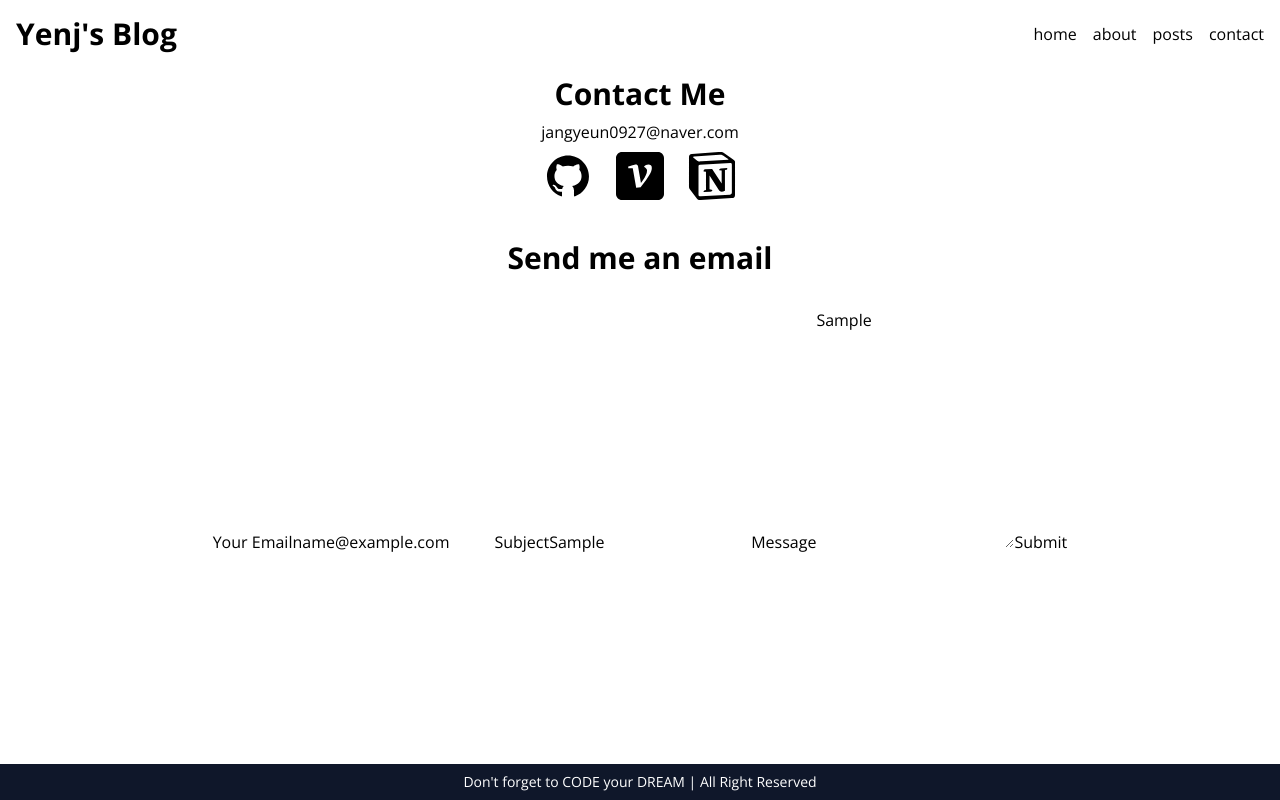
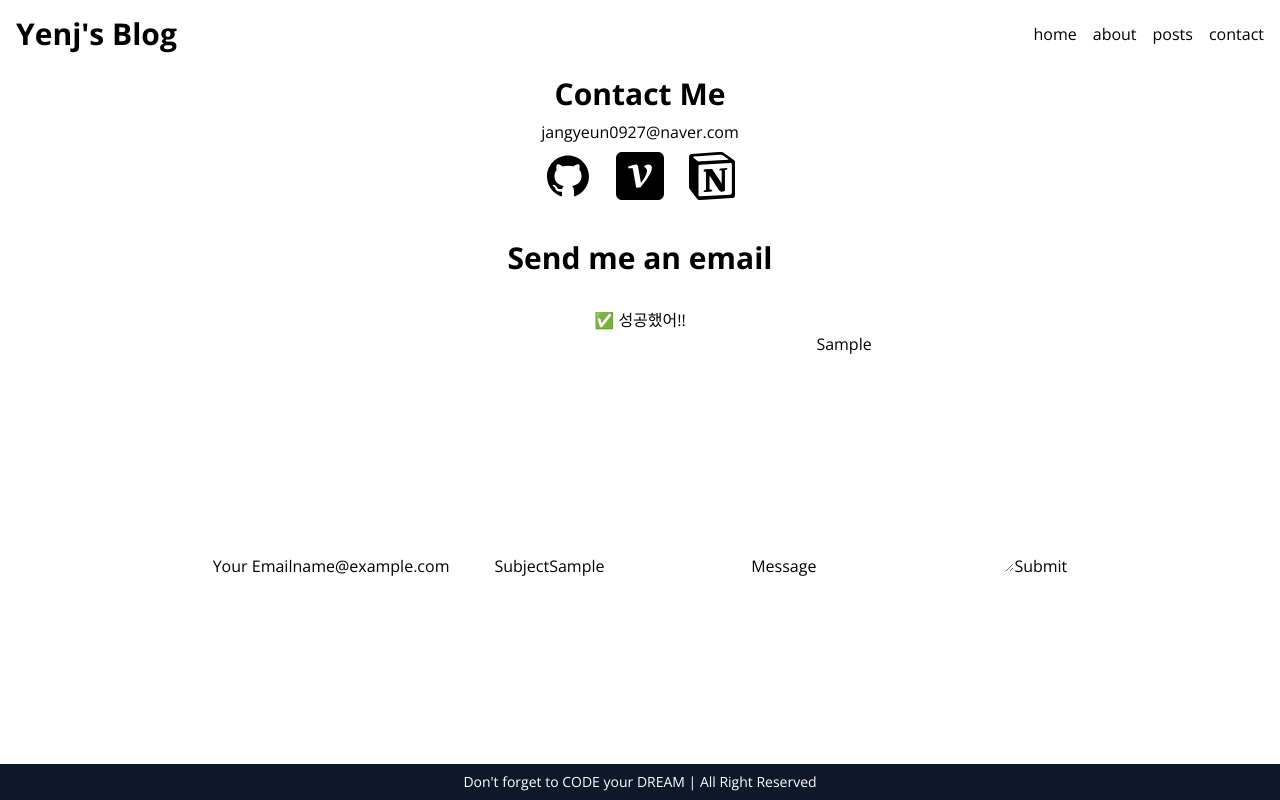
Before and after one commit to jjangyeunii/blog-project, a Next.js app: page /contact in a window 1280 px wide. Both pictures are taken after typing "name@example.com", "Sample", "Sample" into the empty fields and a click on the button "Submit". Built offline with nearby package versions, Linux system fonts and the light colour scheme; no server answers.

Commit message:
contact page - banner component

```diff
--- /dev/null
+++ b/src/components/Banner.tsx
@@ -0,0 +1,14 @@
+export type BannerData = {
+  message: string;
+  state: "success" | "error";
+};
+
+export default function Banner({
+  banner: { message, state },
+}: {
+  banner: BannerData;
+}) {
+  const isSuccess = state === "success";
+  const icon = isSuccess ? "✅" : "🔥";
+  return <p>{`${icon} ${message}`}</p>;
+}
--- a/src/components/ContactForm.tsx
+++ b/src/components/ContactForm.tsx
@@ -1,6 +1,7 @@
 "use client";
 
 import { ChangeEvent, FormEvent, useState } from "react";
+import Banner, { BannerData } from "./Banner";
 
 type Form = {
   from: string;
@@ -14,6 +15,8 @@
     subject: "",
     message: "",
   });
+  const [banner, setBanner] = useState<BannerData | null>(null);
+
   const onChange = (e: ChangeEvent<HTMLInputElement | HTMLTextAreaElement>) => {
     const { name, value } = e.target;
     setForm((prev) => ({ ...prev, [name]: value }));
@@ -22,10 +25,15 @@
   const onSubmit = (e: FormEvent<HTMLFormElement>) => {
     e.preventDefault();
     console.log(form);
+    setBanner({ message: "성공했어!!", state: "success" });
+    setTimeout(() => {
+      setBanner(null);
+    }, 3000);
   };
 
   return (
     <>
+      {banner && <Banner banner={banner} />}
       <form onSubmit={onSubmit}>
         <label htmlFor="from">Your Email</label>
         <input
```
